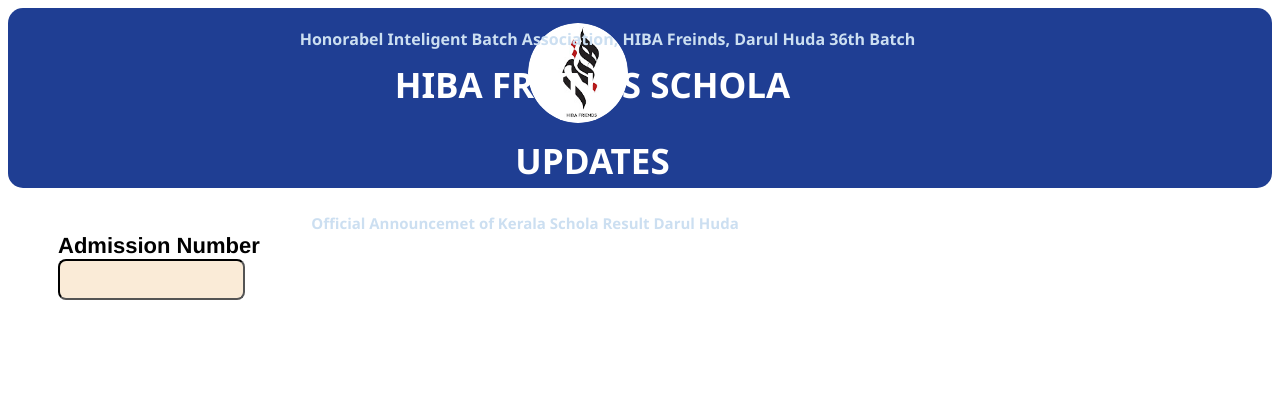
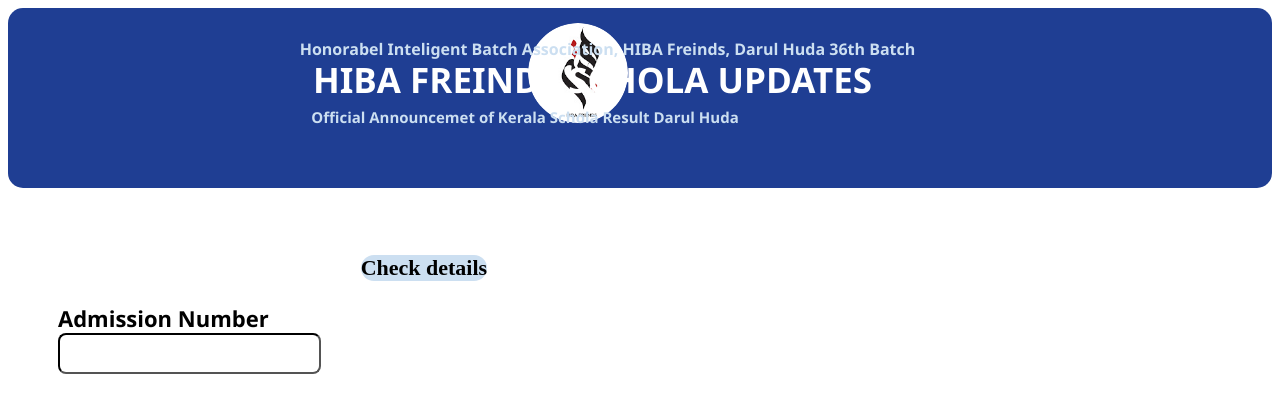
Before and after one commit to inthisham-code/Begining, a plain HTML site: page ID.html in a window 1280 px wide. Drawn offline with Linux system fonts and the light colour scheme.

Commit message:
Add files via upload

```diff
--- a/ID.html
+++ b/ID.html
@@ -11,14 +11,14 @@
         <div class="hi"><img src="hiba-modified.png" alt="hibajpg" class="circle-photo"></div>
         <h1>Honorabel Inteligent Batch Association, HIBA Freinds, Darul Huda 36th Batch</h1>
         <div class="ja">
-        <h2>HIBA FREINDS SCHOLA </h2>
-          <h2>  UPDATES</h2>
+        <h2>HIBA FREINDS SCHOLA UPDATES </h2>
           </div>
 
         <h3>Official Announcemet of Kerala Schola Result Darul Huda</H3>
     </div>
 
     <div class="admission-no">
+        <p>Check details </p>
         <label for="number">Admission Number</label>
         <input type="number" id="number" name="number" >
     </div>
--- a/id.css
+++ b/id.css
@@ -1,17 +1,32 @@
 .admission-no {
     padding: 50px;
-    font-family: 'Franklin Gothic Medium', 'Arial Narrow', Arial, sans-serif;
     font-size: 22px;
     font-weight: bolder;
     height: 20px;
+    justify-content: center;
+}
+
+label{
+    font-family: 'Segoe UI', Tahoma, Geneva, Verdana, sans-serif;
+    text-align: center;
+}
+
+p{
+    margin-left: 26%;
+    background-color:#CCDFF1 ;
+    max-width: fit-content;
+    min-inline-size: 8%;
+    border-radius: 25px;
+
 }
 
 input {
     font-family: Arial, Helvetica, sans-serif;
     font-weight: bolder;
     height: 35px;
+    width:255px ;
     border-radius: 8px;
-    background-color: antiquewhite;
+    background-color: white;
     border-color: black;
     text-align: center;
     display: block;
@@ -47,7 +62,8 @@
     color:white;
     margin-top: 5px;
     margin-right: 185px;
-    row-gap: 5px;
+    display: grid;
+    margin-top: -15px;
 
 
 
@@ -60,13 +76,14 @@
 h1{
     color:#CCDFF1;
     text-align: center;
-    margin-top: -95px;
+    margin-top: -85px;
     margin-right: 65px;
 
 }
 h3{
     text-align: center;
-    margin-bottom: 5px;
+    margin-bottom: 130px;
+    margin-top: -25px;
     color: #CCDFF1;
     font-size: 15px;
     margin-right: 230px;
```
